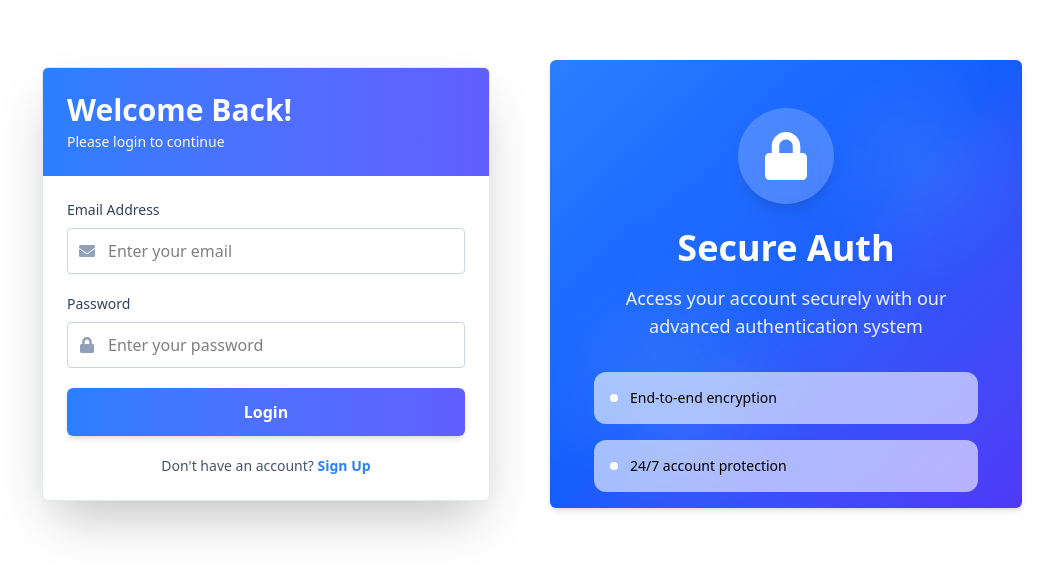
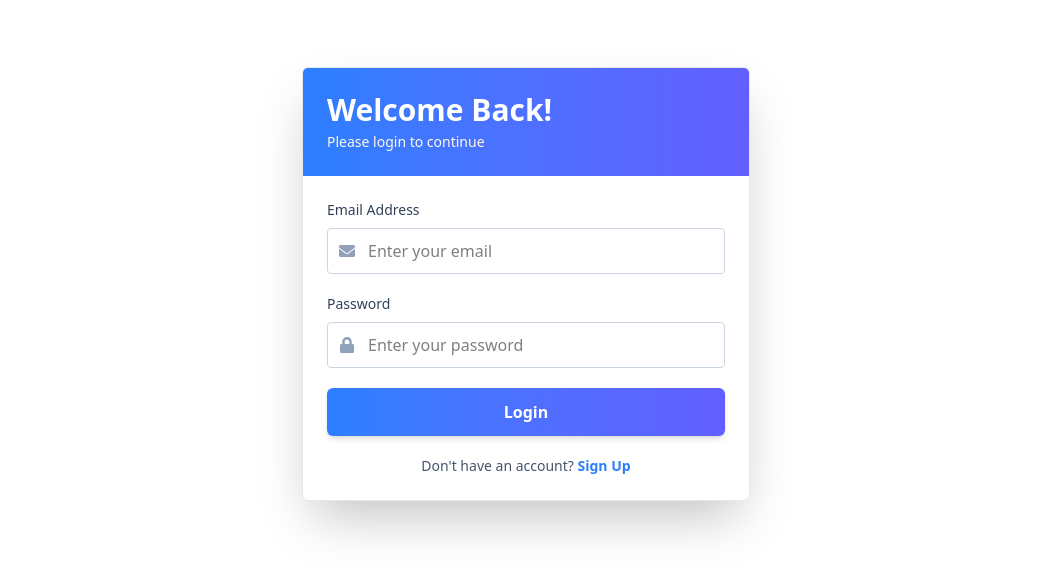
Before and after one commit to Styxian-Legion/fe-file-storage, a React (Vite) app: page /login in a window 1280 px wide. Shown: the part 116-690 px from the top of the page, without its empty margins (114-1167 px from the left). Built offline with nearby package versions, Linux system fonts and the light colour scheme.

Commit message:
fix ui auth layout

```diff
--- a/src/layout/AuthLayout.tsx
+++ b/src/layout/AuthLayout.tsx
@@ -1,11 +1,6 @@
-import { FaLock } from "react-icons/fa";
-
 export default function AuthLayout({ header, description, children }: { header: string, description: string, children: React.ReactNode }) {
     return (
         <main className="w-full min-h-screen p-4 flex justify-center items-center bg-white">
-            <div className="w-full max-w-5xl grid grid-cols-1 lg:grid-cols-2 gap-4 items-center">
-
-                {/* form */}
             <div className="w-full max-w-md mx-auto border border-slate-200 shadow-2xl rounded-md bg-white overflow-hidden">
                 <div className="w-full px-6 py-6 bg-gradient-to-r from-blue-500 to-indigo-500">
                     <h1 className="text-3xl font-bold text-white">{header}</h1>
@@ -15,39 +10,6 @@ export default function AuthLayout({ header, description, children }: { header:
                     {children}
                 </div>
             </div>
-
-                {/* ilustration */}
-                <div className="w-full hidden lg:flex flex-col items-center justify-center p-4">
-                    <div className="relative w-full p-4 rounded-md bg-gradient-to-br from-blue-500 via-blue-600 to-indigo-600 shadow-md">
-                        {/* decorative circles */}
-                        <div className="absolute top-10 right-10 w-32 h-32 bg-white/10 rounded-full blur-2xl animate-pulse"></div>
-                        <div className="absolute bottom-10 left-10 w-40 h-40 bg-white/10 rounded-full blur-2xl animate-pulse"></div>
-                        <div className="absolute top-1/2 left-1/2 -translate-x-1/2 -translate-y-1/2 w-48 h-48 bg-white/5 rounded-full blur-3xl"></div>
-
-                        {/* content */}
-                        <div className="relative z-10 w-full h-full flex flex-col items-center justify-center text-white p-8">
-                            <div className="w-24 h-24 bg-white/20 rounded-full flex items-center justify-center mb-6 backdrop-blur-sm shadow-lg">
-                                <FaLock className="w-12 h-12 text-white" />
-                            </div>
-                            <h2 className="text-4xl font-bold mb-4 text-center">Secure Auth</h2>
-                            <p className="text-center text-white/90 text-lg max-w-md">
-                                Access your account securely with our advanced authentication system
-                            </p>
-                        </div>
-                        {/* Features */}
-                        <div className="mx-auto space-y-4 w-full max-w-sm">
-                            <div className="flex items-center gap-3 bg-white/60 backdrop-blur-sm rounded-xl p-4 hover:bg-white/20 transition-all duration-300 transform hover:translate-x-2">
-                                <div className="w-2 h-2 bg-white rounded-full"></div>
-                                <span className="text-sm font-medium">End-to-end encryption</span>
-                            </div>
-                            <div className="flex items-center gap-3 bg-white/60 backdrop-blur-sm rounded-xl p-4 hover:bg-white/20 transition-all duration-300 transform hover:translate-x-2">
-                                <div className="w-2 h-2 bg-white rounded-full"></div>
-                                <span className="text-sm font-medium">24/7 account protection</span>
-                            </div>
-                        </div>
-                    </div>
-                </div>
-            </div>
         </main>
     )
 }
```
Lines whose indentation alone changed are shown as unchanged.
